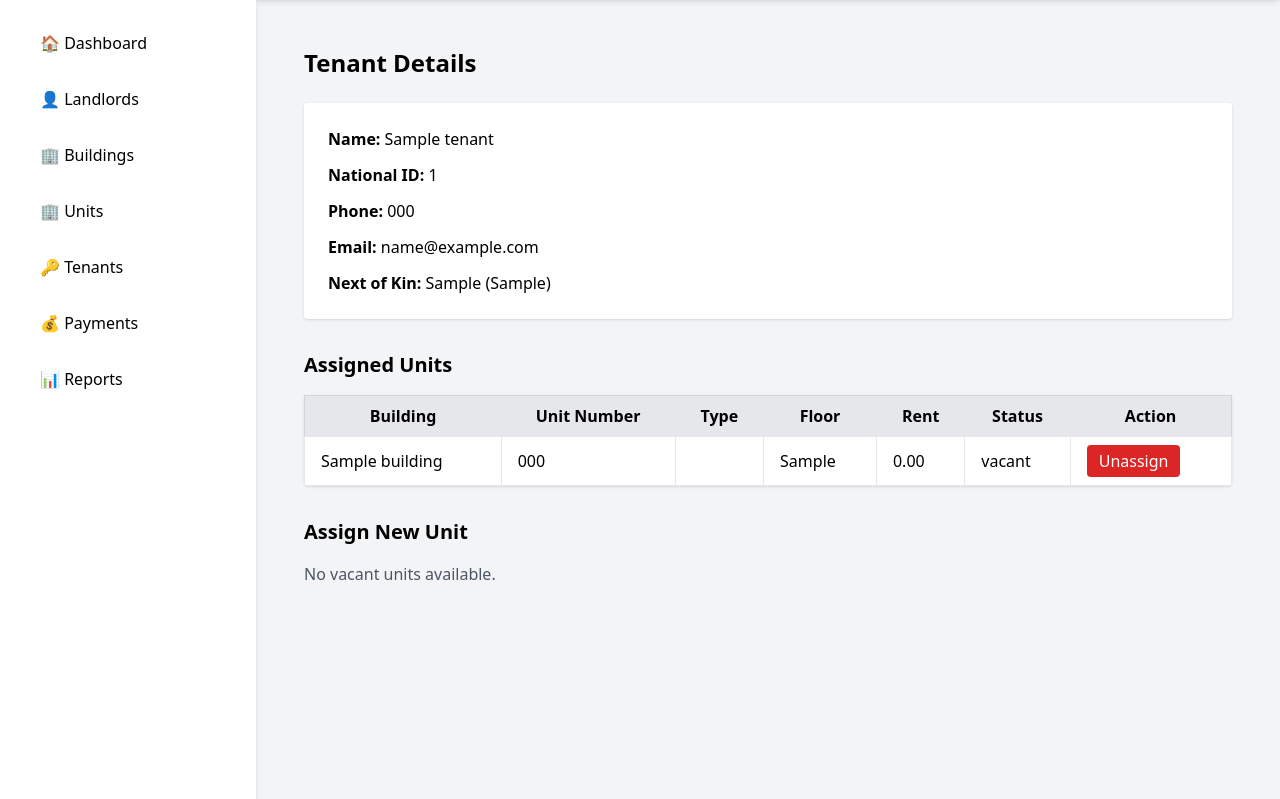
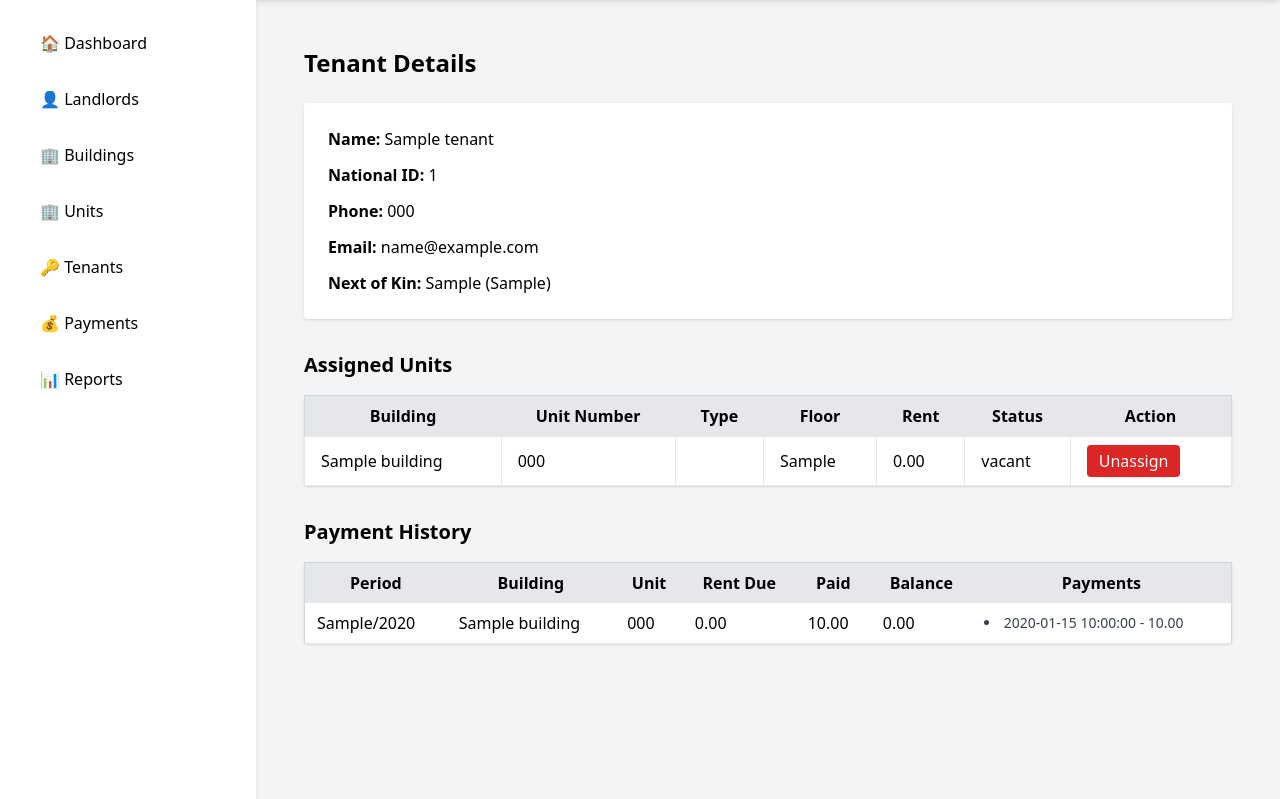
Before and after one commit to fkiarie/tolet_kenya_ps, a PHP site: page /tolet_kenya_ps/tenant-view.php?id=1 in a window 1280 px wide. Shown: the part 73-872 px from the top of the page. Run offline with PHP 8.4, Linux system fonts and the light colour scheme; the visitor is signed in with stand-in values (Sample User, id 1); tables that the repository leaves empty or names only in its code hold one stand-in row (values such as "Sample post"); some libraries are stand-ins or nearby versions.

Commit message:
Add payment history and ledger grouping: implement fetching and displaying payment records for tenants

```diff
--- a/tenant-view.php
+++ b/tenant-view.php
@@ -26,6 +26,32 @@ $stmt = $conn->prepare("
 ");
 $stmt->execute([$tenant_id]);
 $units = $stmt->fetchAll(PDO::FETCH_ASSOC);
+
+// Fetch ledger rows + payments for this tenant
+$stmt = $conn->prepare("
+    SELECT rl.*, u.unit_number, b.name AS building_name
+    FROM rent_ledger rl
+    JOIN units u ON rl.unit_id = u.id
+    JOIN buildings b ON u.building_id = b.id
+    WHERE rl.tenant_id = ?
+    ORDER BY rl.year DESC, rl.month DESC
+");
+$stmt->execute([$tenant_id]);
+$ledgers = $stmt->fetchAll(PDO::FETCH_ASSOC);
+
+// Group payments per ledger
+$ledger_ids = array_column($ledgers, 'id');
+$payments_by_ledger = [];
+if ($ledger_ids) {
+    $in  = str_repeat('?,', count($ledger_ids)-1) . '?';
+    $stmt = $conn->prepare("SELECT * FROM payments WHERE ledger_id IN ($in) ORDER BY payment_date ASC");
+    $stmt->execute($ledger_ids);
+    $all_payments = $stmt->fetchAll(PDO::FETCH_ASSOC);
+
+    foreach ($all_payments as $p) {
+        $payments_by_ledger[$p['ledger_id']][] = $p;
+    }
+}
 ?>
 <!DOCTYPE html>
 <html lang="en">
@@ -39,6 +65,7 @@ $units = $stmt->fetchAll(PDO::FETCH_ASSOC);
 <?php include 'includes/header.php'; ?>
 
 <div class="max-w-5xl mx-auto p-6">
+  <!-- Alerts -->
   <?php if (isset($_GET['success'])): ?>
     <div class="mb-4 p-3 bg-green-100 text-green-800 rounded relative">
       <?php echo htmlspecialchars($_GET['success']); ?>
@@ -64,9 +91,8 @@ $units = $stmt->fetchAll(PDO::FETCH_ASSOC);
 
   <!-- Assigned Units -->
   <h3 class="text-xl font-semibold mb-4">Assigned Units</h3>
-
   <?php if (count($units) > 0): ?>
-    <table class="w-full border border-gray-300 bg-white rounded shadow">
+    <table class="w-full border border-gray-300 bg-white rounded shadow mb-8">
       <thead>
         <tr class="bg-gray-200">
           <th class="px-4 py-2">Building</th>
@@ -99,43 +125,53 @@ $units = $stmt->fetchAll(PDO::FETCH_ASSOC);
       </tbody>
     </table>
   <?php else: ?>
-    <p class="text-gray-600">No units assigned yet.</p>
+    <p class="text-gray-600 mb-8">No units assigned yet.</p>
   <?php endif; ?>
 
-  <!-- Assign New Unit -->
-  <h3 class="text-xl font-semibold mt-8 mb-4">Assign New Unit</h3>
-
-  <?php
-  // Fetch vacant units
-  $stmt = $conn->query("
-      SELECT u.*, b.name AS building_name
-      FROM units u
-      JOIN buildings b ON u.building_id = b.id
-      WHERE u.status = 'vacant' AND u.tenant_id IS NULL
-      ORDER BY b.name, u.unit_number
-  ");
-  $vacant_units = $stmt->fetchAll(PDO::FETCH_ASSOC);
-  ?>
-
-  <?php if (count($vacant_units) > 0): ?>
-    <form action="unit-assign-save.php" method="POST" class="flex items-center space-x-4">
-      <input type="hidden" name="tenant_id" value="<?php echo $tenant['id']; ?>">
-      <select name="unit_id" required class="border rounded p-2">
-        <option value="">-- Select Unit --</option>
-        <?php foreach ($vacant_units as $unit): ?>
-          <option value="<?php echo $unit['id']; ?>">
-            <?php echo htmlspecialchars($unit['building_name'] . " - " . $unit['unit_number'] . " (" . $unit['type'] . ")"); ?>
-          </option>
+  <!-- Payment History -->
+  <h3 class="text-xl font-semibold mb-4">Payment History</h3>
+  <?php if (count($ledgers) > 0): ?>
+    <table class="w-full border border-gray-300 bg-white rounded shadow">
+      <thead>
+        <tr class="bg-gray-200">
+          <th class="px-3 py-2">Period</th>
+          <th class="px-3 py-2">Building</th>
+          <th class="px-3 py-2">Unit</th>
+          <th class="px-3 py-2">Rent Due</th>
+          <th class="px-3 py-2">Paid</th>
+          <th class="px-3 py-2">Balance</th>
+          <th class="px-3 py-2">Payments</th>
+        </tr>
+      </thead>
+      <tbody>
+        <?php foreach ($ledgers as $ledger): ?>
+        <tr class="border-b">
+          <td class="px-3 py-2"><?php echo $ledger['month']."/".$ledger['year']; ?></td>
+          <td class="px-3 py-2"><?php echo htmlspecialchars($ledger['building_name']); ?></td>
+          <td class="px-3 py-2"><?php echo htmlspecialchars($ledger['unit_number']); ?></td>
+          <td class="px-3 py-2"><?php echo number_format($ledger['rent_due'],2); ?></td>
+          <td class="px-3 py-2"><?php echo number_format($ledger['amount_paid'],2); ?></td>
+          <td class="px-3 py-2"><?php echo number_format($ledger['balance'],2); ?></td>
+          <td class="px-3 py-2">
+            <?php if (!empty($payments_by_ledger[$ledger['id']])): ?>
+              <ul class="list-disc list-inside text-sm text-gray-700">
+                <?php foreach ($payments_by_ledger[$ledger['id']] as $p): ?>
+                  <li><?php echo $p['payment_date']." - ".number_format($p['amount'],2); ?></li>
                 <?php endforeach; ?>
-      </select>
-      <button type="submit" class="bg-green-600 text-white px-4 py-2 rounded hover:bg-green-700">
-        Assign Unit
-      </button>
-    </form>
+              </ul>
             <?php else: ?>
-    <p class="text-gray-600">No vacant units available.</p>
+              <span class="text-gray-500 text-sm">No payments</span>
+            <?php endif; ?>
+          </td>
+        </tr>
+        <?php endforeach; ?>
+      </tbody>
+    </table>
+  <?php else: ?>
+    <p class="text-gray-600">No payment records yet.</p>
   <?php endif; ?>
 </div>
+
 <?php include 'includes/footer.php'; ?>
 </body>
 </html>
```
Lines whose indentation alone changed are shown as unchanged.
